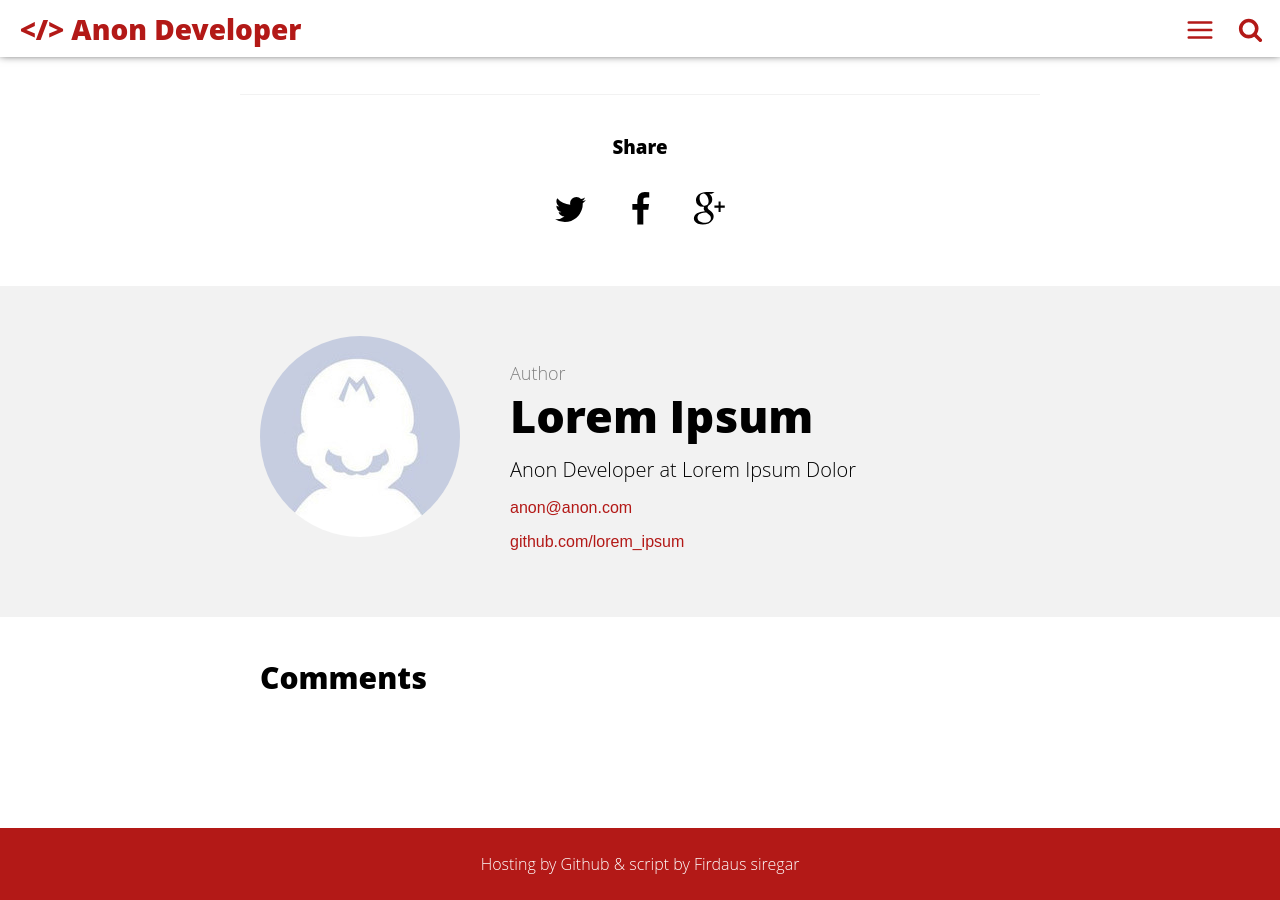
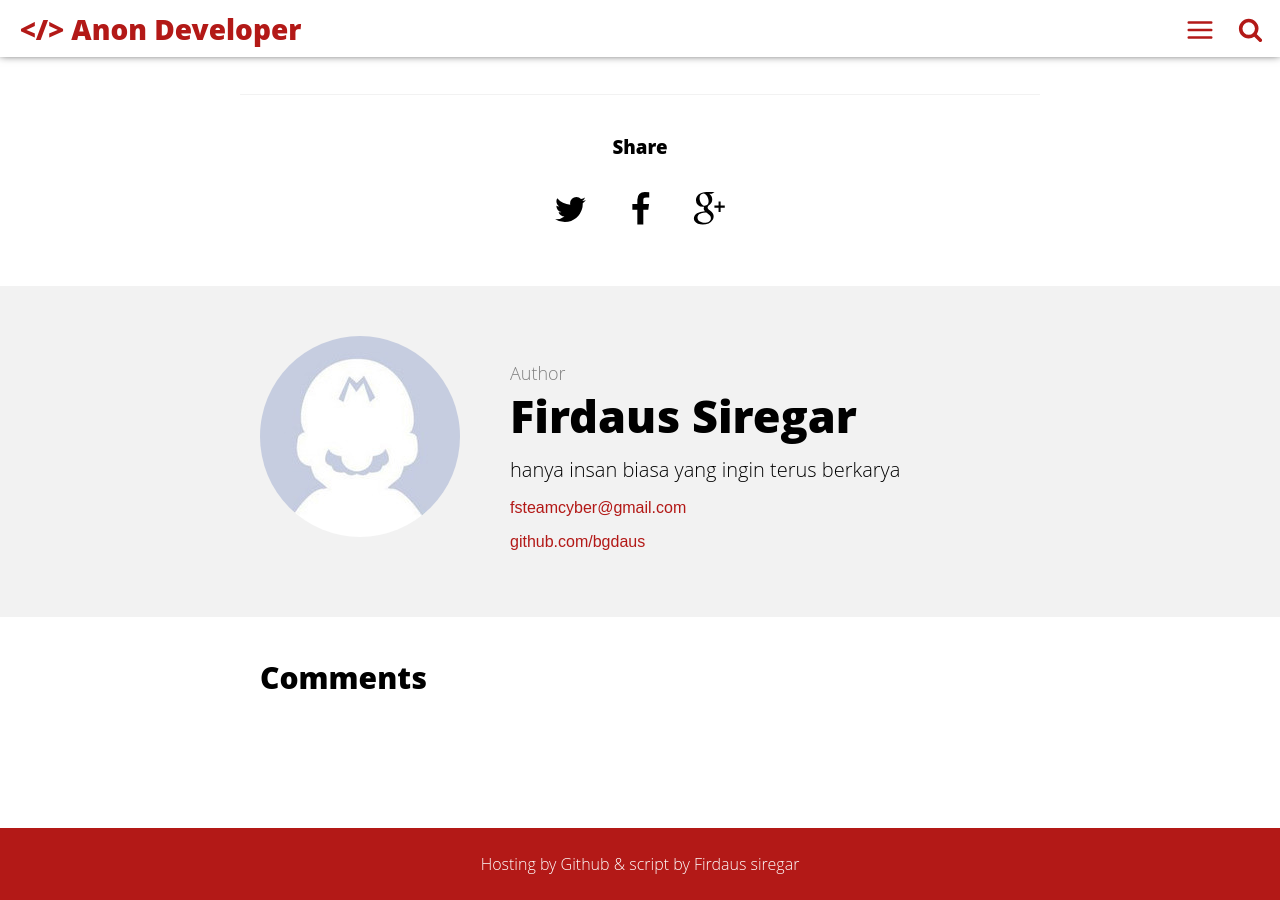
Before and after one commit to bgdaus/bgdaus.github.io, a Jekyll site: the page built from _posts/2016-05-08-welcome-to-jekyll.md, in a window 1280 px wide and 900 px high, scrolled down 1092 px. Built offline with Jekyll 4.4.1, drawn with Linux system fonts in a browser that asks for light colours; comment, search, counter and statistics services are not loaded.

Commit message:
Update _config.yml

```diff
--- a/_config.yml
+++ b/_config.yml
@@ -1,17 +1,17 @@
 # Site settings
-title: Firdaus Siregar | blog pribadiku
+title: Catatan harian Firdaus Siregar
 description: hanya coretan tangan saya
 baseurl: "" # the subpath of your site, e.g. /blog
 url: "https://bgdaus.github.io" # the base hostname & protocol for your site e.g. http://willianjusten.com.br
 
 # User settings
-username: Lorem Ipsum
-user_description: Anon Developer at Lorem Ipsum Dolor
-email: anon@anon.com
-twitter_username: lorem_ipsum
-github_username:  lorem_ipsum
-gplus_username:  lorem_ipsum
-disqus_username: lorem_ipsum
+username: Firdaus Siregar
+user_description: hanya insan biasa yang ingin terus berkarya
+email: fsteamcyber@gmail.com
+twitter_username: anak_dayo
+github_username:  bgdaus
+gplus_username:  bgdaus
+disqus_username: bgdaus
 
 # Build settings
 markdown: kramdown
@@ -37,6 +37,7 @@ links:
     url: /tags
   - title: About Me
     url: /about
-
+  - title: Kontak
+    url: /kontak
 # exclude my node related stuff
 exclude: ['package.json', 'src', 'node_modules']
```
